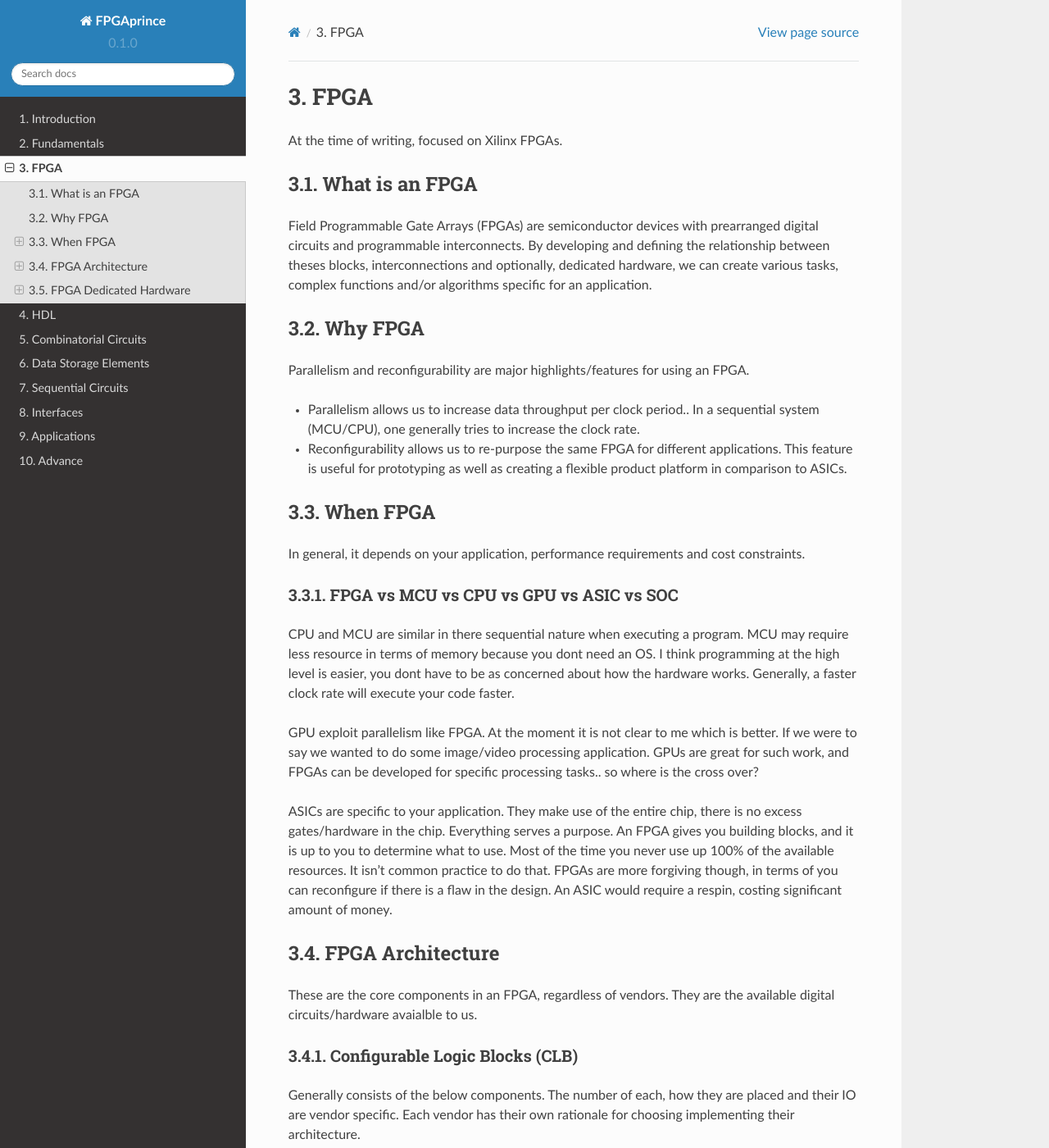
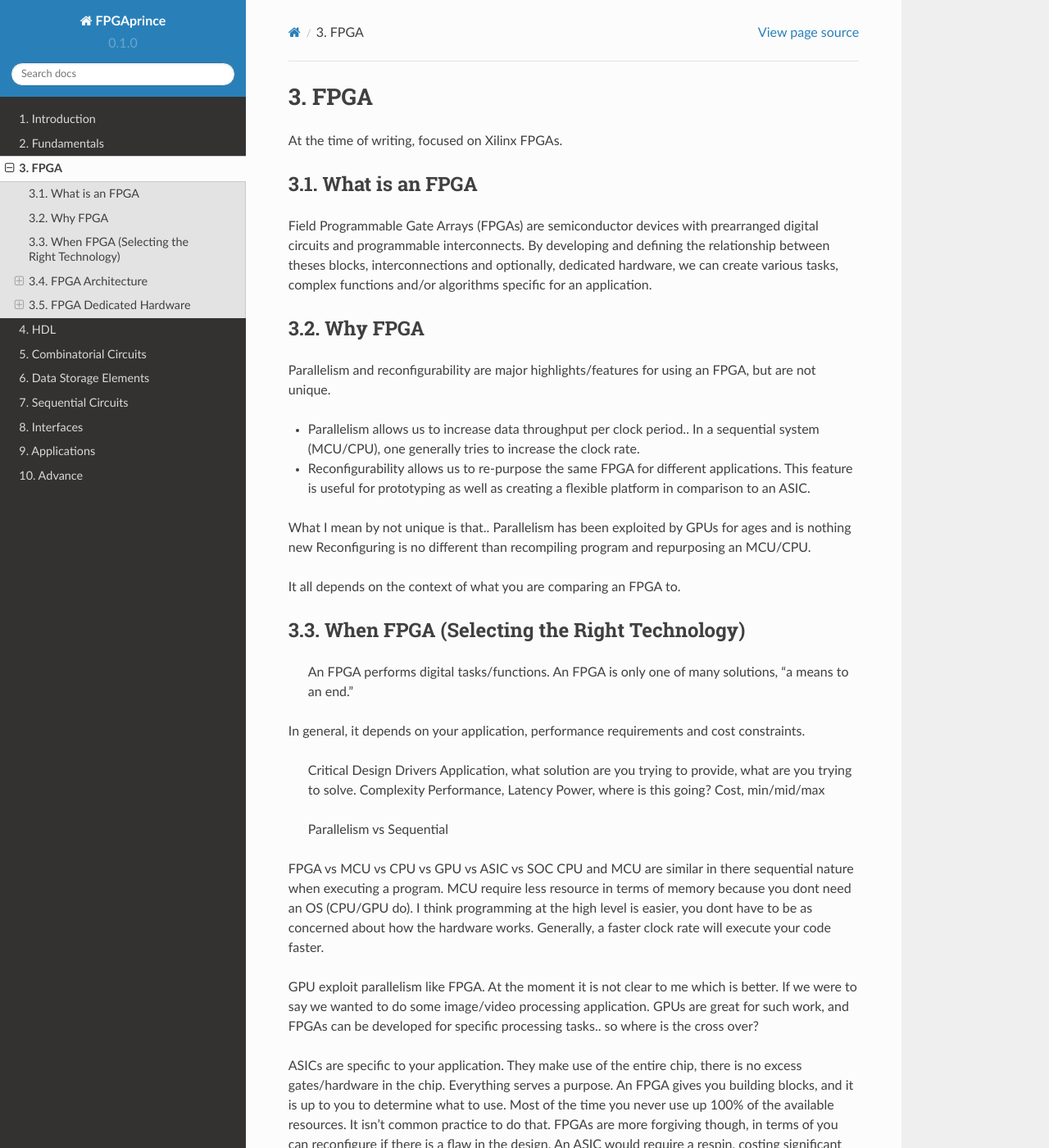
Before and after one commit to fpgaprince/rtd, a Sphinx documentation site: the page built from docs/source/fpga.rst, in a window 1280 px wide and 1400 px high. Shown: the whole window at 82% size. Built offline with Sphinx 7.4.7 and the Read the Docs theme 2.0.0, drawn with Linux system fonts in a browser that asks for light colours.

Commit message:
testing indentlist

```diff
--- a/docs/source/fpga.rst
+++ b/docs/source/fpga.rst
@@ -13,24 +13,44 @@
 
 Why FPGA
 ==================
-Parallelism and reconfigurability are major highlights/features for using an FPGA.
+Parallelism and reconfigurability are major highlights/features for using an FPGA, but are not unique.
 
 *   Parallelism allows us to increase data throughput per clock period..
     In a sequential system (MCU/CPU), one generally tries to increase the clock rate.
 
 *   Reconfigurability allows us to re-purpose the same FPGA for different applications.
-    This feature is useful for prototyping as well as creating a flexible product platform in comparison to ASICs.
+    This feature is useful for prototyping as well as creating a flexible platform in comparison to an ASIC.
+
+What I mean by not unique is that..
+Parallelism has been exploited by GPUs for ages and is nothing new
+Reconfiguring is no different than recompiling program and repurposing an MCU/CPU.
+
+It all depends on the context of what you are comparing an FPGA to.
 
 
-When FPGA
-==================
+When FPGA (Selecting the Right Technology)
+======================================================
+    An FPGA performs digital tasks/functions.
+    An FPGA is only one of many solutions, "a means to an end."
+
 In general, it depends on your application, performance requirements and cost constraints.
 
+
+
+    Critical Design Drivers
+    Application, what solution are you trying to provide, what are you trying to solve.
+    Complexity
+    Performance, Latency
+    Power, where is this going?
+    Cost, min/mid/max
+
+    Parallelism vs Sequential
+
+
+
 FPGA vs MCU vs CPU vs GPU vs ASIC vs SOC
--------------------------------------------------------------------
-
 CPU and MCU are similar in there sequential nature when executing a program.
-MCU may require less resource in terms of memory because you dont need an OS.
+MCU require less resource in terms of memory because you dont need an OS (CPU/GPU do).
 I think programming at the high level is easier, you dont have to be as concerned about how the hardware works.
 Generally, a faster clock rate will execute your code faster.
 
```
